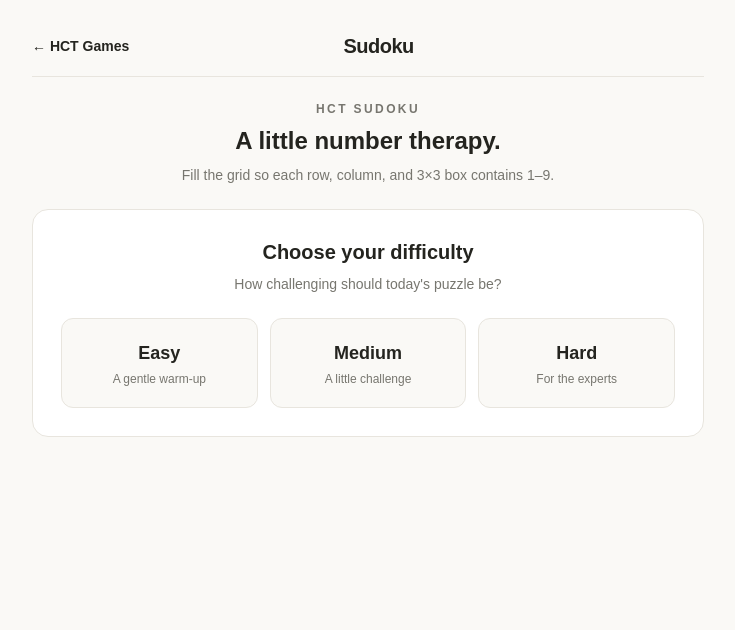
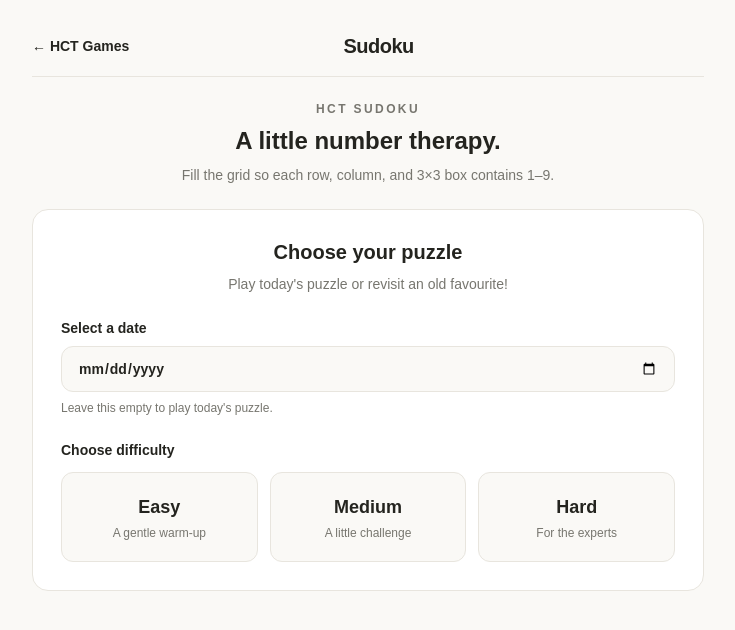
Before and after one commit to rawrrudy/the-hct-games, a Next.js app: page /sudoku in a window 1280 px wide. Shown: the top 630 px of the page, without its empty margins (272-1007 px from the left). Built offline with nearby package versions, Linux system fonts and the light colour scheme.

Commit message:
UI work for the archive

```diff
--- a/app/sudoku/page.tsx
+++ b/app/sudoku/page.tsx
@@ -358,19 +358,59 @@ export default function SudokuPage() {
         {!difficulty ? (
           <section className="rounded-2xl border border-[#E8E5DE] bg-white p-5 sm:p-7">
             <h2 className="text-center text-xl font-bold">
-              Choose your difficulty
+              Choose your puzzle
             </h2>
+
             <p className="mt-2 text-center text-sm text-[#77766F]">
-              How challenging should today's puzzle be?
+              Play today's puzzle or revisit an old favourite!
             </p>
 
-            <div className="mt-6 grid gap-3 sm:grid-cols-3">
+            <div className="mt-6">
+              <label
+                htmlFor="archive-data"
+                className="mb-2 block text-sm font-bold"
+              >
+                Select a date
+              </label>
+
+              <input
+                id="archive-date"
+                type="date"
+                value={archiveDate}
+                max={getTodayDate()}
+                onChange={(event) => setArchiveDate(event.target.value)}
+                className="w-full rounded-xl border border-[#E8E5DE] bg-[#FAF9F6] px-4 py-3 text-sm font-semibold outline-none focus:border-[#24241F]"
+              />
+
+              <p className="mt-2 text-xs text-[#77766F]">
+                {archiveDate
+                  ? `Browsing puzzles from ${archiveDate}`
+                  : "Leave this empty to play today's puzzle."}
+              </p>
+
+              {archiveDate && (
+                <button
+                  type="button"
+                  onClick={() => setArchiveDate("")}
+                  className="mt-2 text-xs font-semibold underline"
+                >
+                  Clear date · Return to today
+                </button>
+              )}
+            </div>
+
+            <div className="mt-6">
+              <p className="mb-3 text-sm font-bold">Choose difficulty</p>
+
+              <div className="grid gap-3 sm:grid-cols-3">
                 {DIFFICULTIES.map((item) => (
                   <button
                     key={item.value}
                     type="button"
                     disabled={loading}
-                  onClick={() => loadPuzzle(item.value)}
+                    onClick={() =>
+                      loadPuzzle(item.value, archiveDate || undefined)
+                    }
                     className="rounded-xl border border-[#E8E5DE] bg-[#FAF9F6] p-5 text-center transition hover:border-[#24241F] hover:bg-[#F2F0E9] disabled:opacity-50"
                   >
                     <span className="block text-lg font-extrabold">
@@ -382,10 +422,11 @@ export default function SudokuPage() {
                   </button>
                 ))}
               </div>
+            </div>
 
             {loading && (
               <p className="mt-5 text-center text-sm font-semibold">
-                Loading your puzzle...
+                Loading your puzzle :P
               </p>
             )}
 
@@ -398,9 +439,15 @@ export default function SudokuPage() {
         ) : board && puzzle ? (
           <>
             <div className="mb-4 flex items-center justify-between">
-              <span className="rounded-full bg-[#F2F0E9] px-4 py-2 text-sm font-bold capitalize">
+              <div className="flex flex-col gap-1">
+                <span className="w-fit  rounded-full bg-[#F2F0E9] px-4 py-2 text-sm font-bold capitalize">
                   {difficulty}
                 </span>
+                <span className="text-xs text-[#77766F]">
+                  Puzzle date: {puzzleDate}
+                  {puzzleDate === getTodayDate() ? " · Today" : " · Archive"}
+                </span>
+              </div>
               <button
                 type="button"
                 onClick={() => {
```
Lines whose indentation alone changed are shown as unchanged.
